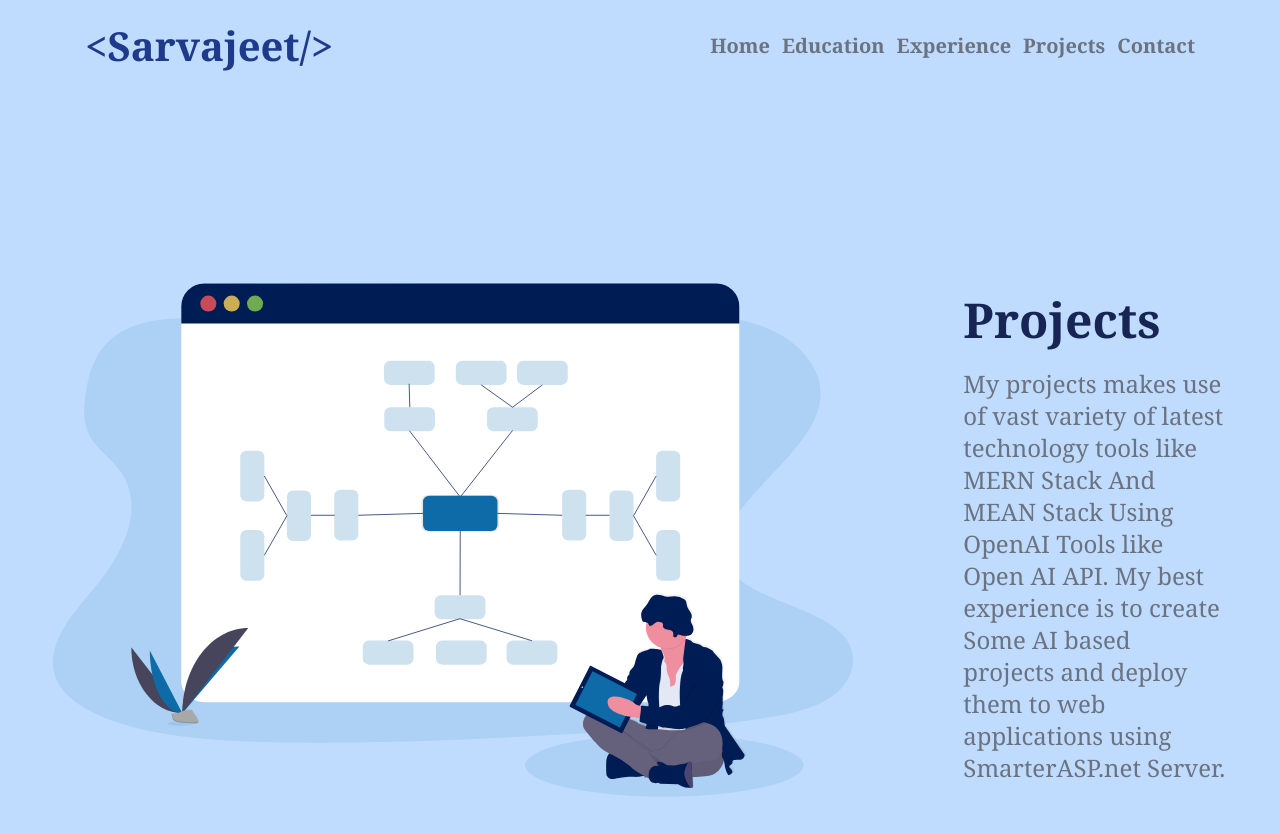
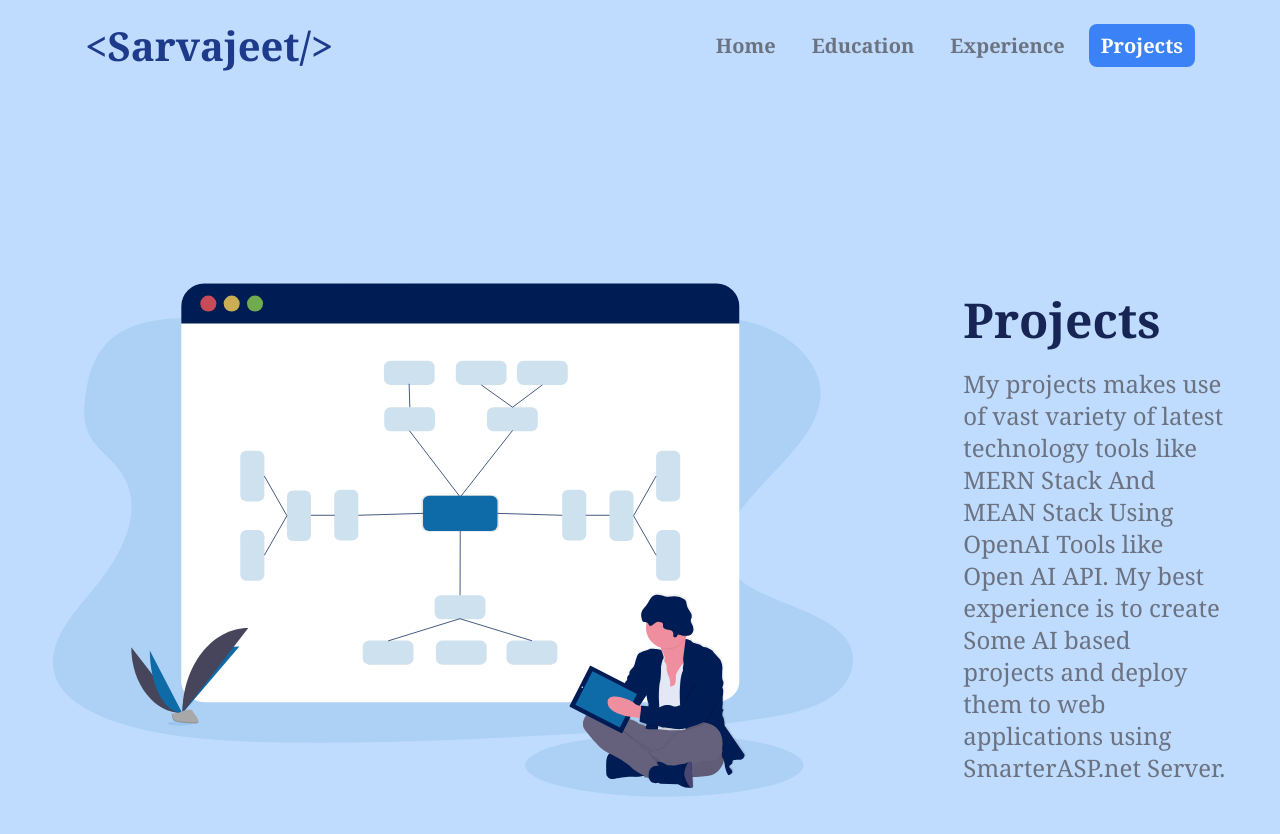
Before and after one commit to sarvajeet-hue/My_Portfolio, a React (Vite) app: page /Projects in a window 1280 px wide. Shown: the top 834 px of the page. Built offline with nearby package versions, Linux system fonts and the light colour scheme.

Commit message:
Updated Navbar section

```diff
--- a/src/Components/Experience.jsx
+++ b/src/Components/Experience.jsx
@@ -32,7 +32,7 @@ export const Experience = () => {
               <h1 className='font-bold font-serif text-2xl text-blue-950 text-center sm:text-3xl lg:text-4xl xl:text-5xl'>Experience</h1>
 
 
-              <p className='font-bold text-xl font-serif lg:text-3xl'>Work And Internship </p>
+              <p className='font-bold text-xl font-serif lg:text-3xl'>Work And Internships </p>
 
               <p className='text-2xl font-serif text-gray-500'>I have worked with V2INFOTECH as Software Developer.I have also worked with some well established companies mostly as Software Developer Intern.</p>
           </div>
--- a/src/Components/Navbar.jsx
+++ b/src/Components/Navbar.jsx
@@ -1,4 +1,3 @@
-
 
 
 import React from 'react'
@@ -7,23 +6,81 @@ import { Link, NavLink } from 'react-router-dom'
 
 export const Navbar = () => {
 
+  const array_of_Tags = [
+    {
+      tag : "Home" ,
+      path : "/"
+    } ,
+    {
+      tag : "Education",
+      path : "/Education"
+    },
+    {
+      tag : "Experience",
+      path : "/Experience"
+    } ,
+    {
+      tag : "Projects",
+      path : "/Projects"
+    }
+  ]
+
   return (
 
-    <div className="flex flex-col sm:flex-row items-start sm:items-center justify-between px-[85px]  w-full pt-4    ">
+    <div className="flex flex-col sm:flex-row items-start sm:items-center justify-between px-[85px] w-full pt-4 ">
 
       <h1 className="font-bold text-center text-[40px] text-blue-900 cursor-pointer mb-4 sm:mb-0 font-serif"><Link to={"/"}>
       <span> &lt;</span>
        Sarvajeet
        <span >/&gt;</span></Link></h1>
+
+      {/*
       <div className="flex flex-wrap items-center justify-center gap-3 font-sans text-gray-500 font-semibold">
-        <p className="hover:text-blue-700 cursor-pointer text-xl font-serif font-bold "><NavLink to="/">Home</NavLink></p>
+        <p className="hover:text-blue-700 cursor-pointer text-xl font-serif font-bold "><NavLink  to="/">Home</NavLink></p>
         <p className="hover:text-blue-700 cursor-pointer text-xl font-serif font-bold"><NavLink to="/Education">Education</NavLink></p>
         <p className="hover:text-blue-700 cursor-pointer text-xl font-serif font-bold"><NavLink to="/Experience">Experience</NavLink></p>
         <p className="hover:text-blue-700 cursor-pointer text-xl font-serif font-bold"><NavLink to="/Projects">Projects</NavLink></p>
 
 
         <p className="hover:text-violet-700 cursor-pointer text-xl font-serif font-bold">Contact </p>
+      </div> */}
+
+      {/* <div className="flex flex-col items-center sm:flex-row flex-wrap  justify-center gap-3 font-sans text-gray-500 font-semibold">
+        {array_of_Tags.map((data , index) => {
+          return <div key={index}>
+
+                <NavLink
+
+                 to={data?.path}>
+                   <p className="hover:text-white px-3 py-2 hover:bg-blue-400 rounded-lg transition-all duration-75 cursor-pointer text-xl font-serif font-bold ">
+                    {data?.tag}
+                  </p>
+                </NavLink>
+            </div>
+
+        })}
       </div>
+      */}
+
+
+
+      <div className="flex flex-col items-center sm:flex-row flex-wrap justify-center gap-3 font-sans text-gray-500 font-semibold">
+        {array_of_Tags.map((data, index) => (
+          <div key={index}>
+            <NavLink
+              to={data?.path}
+              className={({ isActive }) =>
+                `px-3 py-2 rounded-lg transition-all duration-75 cursor-pointer text-xl font-serif font-bold ${
+                  isActive ? "text-white bg-blue-500" : "hover:text-white hover:bg-blue-400"
+                }`
+              }
+            >
+              {data?.tag}
+            </NavLink>
+          </div>
+        ))}
+      </div>
+
     </div>
 
   )
```
Also changed, not shown: src/Components/Projects.jsx (+1 -1 lines).
